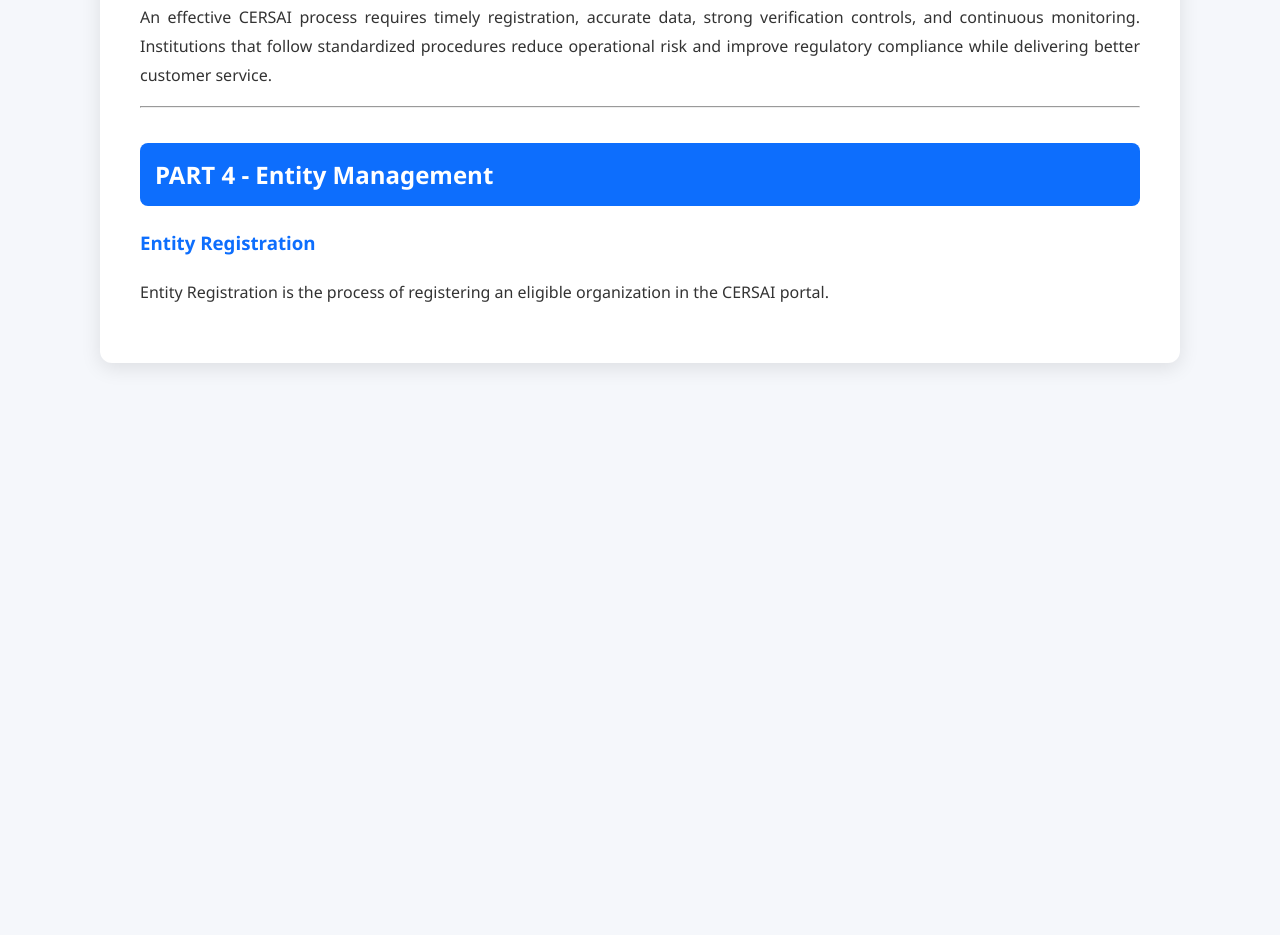
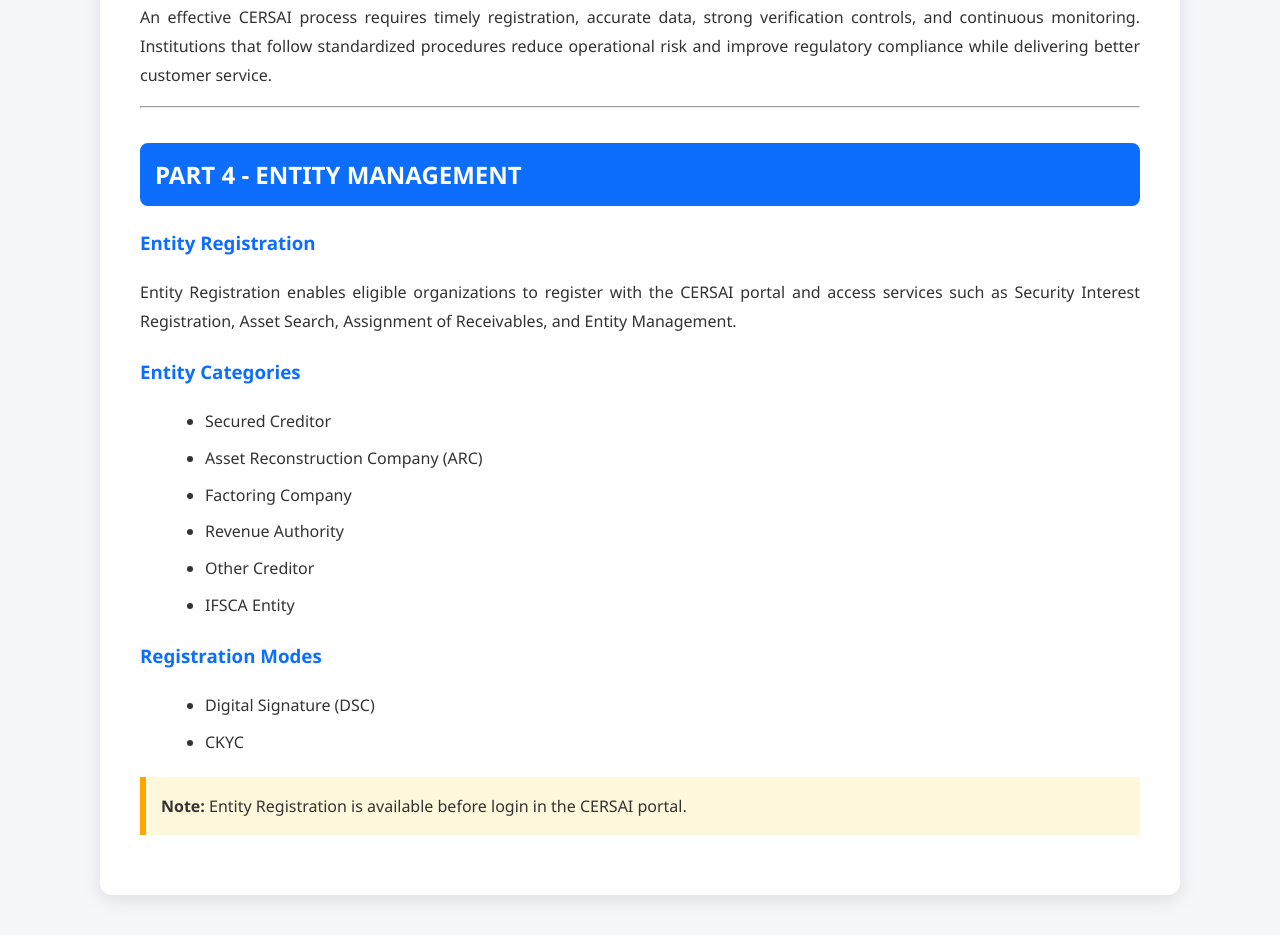
Before and after one commit to Raajaa98847/Cersai-guide, a plain HTML site: page index.html in a window 1280 px wide. Shown: the part 5730-6665 px from the top of the page. Before the commit the page ends 6133 px from the top, so only its background shows below. Drawn offline with Linux system fonts and the light colour scheme.

Commit message:
Update index.html

```diff
--- a/index.html
+++ b/index.html
@@ -418,13 +418,35 @@
 </p>
 <hr>
 
-<h2>PART 4 - Entity Management</h2>
+<h2>PART 4 - ENTITY MANAGEMENT</h2>
 
 <h3>Entity Registration</h3>
 
 <p>
-Entity Registration is the process of registering an eligible organization in the CERSAI portal.
+Entity Registration enables eligible organizations to register with the CERSAI portal and access services such as Security Interest Registration, Asset Search, Assignment of Receivables, and Entity Management.
 </p>
+
+<h3>Entity Categories</h3>
+
+<ul>
+<li>Secured Creditor</li>
+<li>Asset Reconstruction Company (ARC)</li>
+<li>Factoring Company</li>
+<li>Revenue Authority</li>
+<li>Other Creditor</li>
+<li>IFSCA Entity</li>
+</ul>
+
+<h3>Registration Modes</h3>
+
+<ul>
+<li>Digital Signature (DSC)</li>
+<li>CKYC</li>
+</ul>
+
+<div class="note">
+<b>Note:</b> Entity Registration is available before login in the CERSAI portal.
+</div>
 
 </div>
 
```
